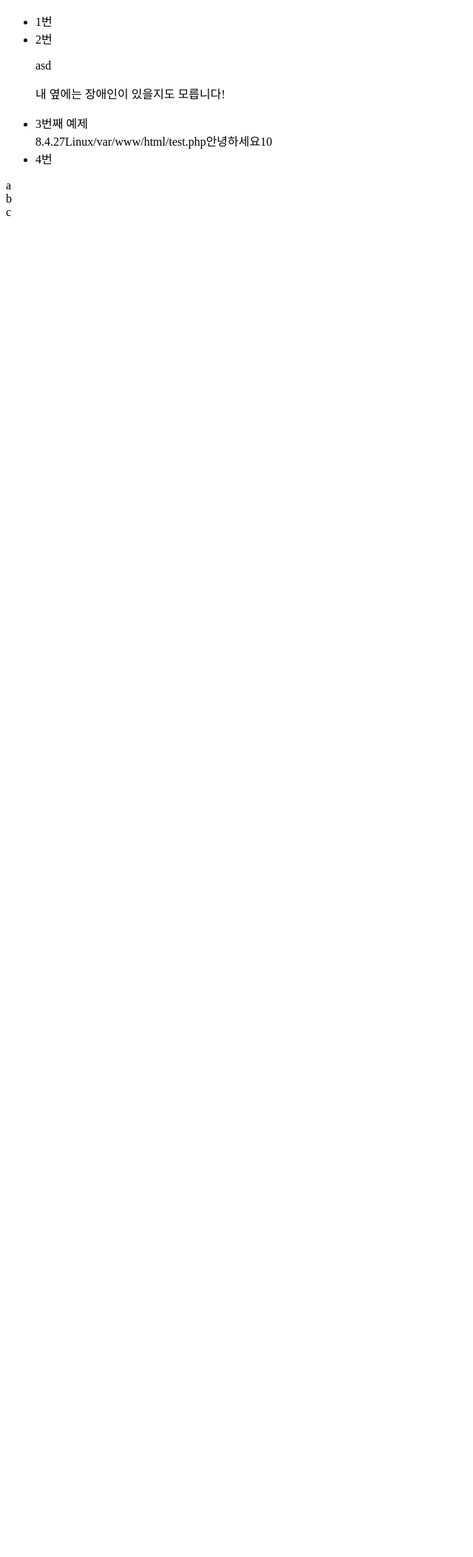
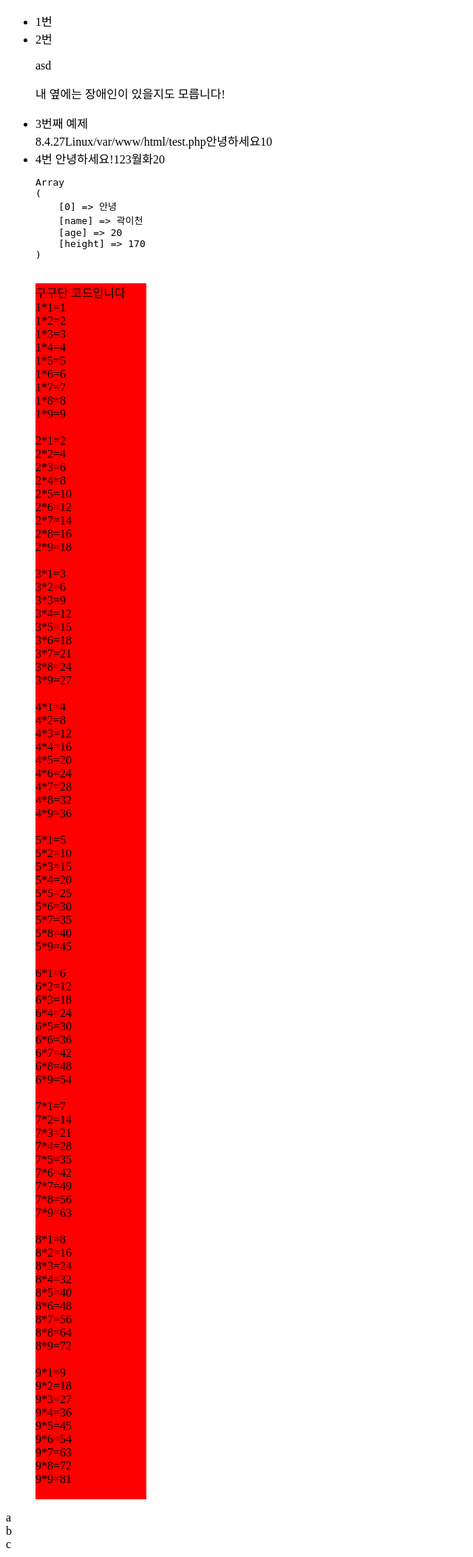
Before and after one commit to tmdwns5422/htdocs, a PHP site: page /test.php in a window 1280 px wide. Shown: the whole page at 74% size, without its empty margins (0-640 px from the left). Before the commit the page ends 292 px from the top, so only its background shows below. Run offline with PHP 8.4, Linux system fonts and the light colour scheme.

Commit message:
php 첫번째수업중 세번째입니다 구구단까지 하고있었습니다.

```diff
--- a/test.php
+++ b/test.php
@@ -18,6 +18,9 @@
 <head>
     <meta charset="UTF-8">
     <title>test.php/index.php가 아닐경우 경로 설정이 달라짐</title>
+    <style>
+        .gugudan{background: red; width:150px;}
+    </style>
 </head>
 <body>
 <ul>
@@ -46,7 +49,104 @@
 
         ?>
     </li>
-    <li>4번</li>
+    <li>4번
+        <?php
+        //[변수선언]
+
+            $data="안녕하세요!";
+            $data2=123;
+            // PHP 변수 선언은 $ 표시를 앞에 해야합니다.
+            print $data;
+            print $data2;
+            // PHP 변수를 이용한 출력은 이런식으로 하면 됩니다.
+            // 변수에 타입은 자동으로 변환됩니다 $ 하나로.. c처럼 int,float 등 필요없습니다.
+
+
+
+
+
+
+        //[배열] - 초기화방법 ( Login / Logout )
+
+            $arr=array();
+            $arr2=[];
+            // 배열안을 공백설정해서 초기화를 시켜줍니다.
+            // 주 사용 용도는 로그인 상태를 로그아웃 시켜줄때 사용합니다.
+
+
+        //[배열]
+
+            $week[]="월";
+            $week[]="화";
+            // 위와 아래의 코드는 같은 뜻입니다.
+            $week[0]="월";
+            $week[1]="화";
+
+            print $week[0];
+            print $week[1];
+            // 배열의  출력은 위와 같이 하면 됩니다.
+
+
+        //[배열] - 효율개선 ( array 함수 사용 )
+
+            $arr=array(1,2,3,4,5,"안녕","하세요");
+            // array 함수를 사용하면 효율적인 배열코드 작성이 가능합니다.
+            // 상수,문자열 두개를 한꺼번에 사용가능합니다.
+            $arr2=[10,20,30,"배가","고파요"];
+            // PHP_VERSION 이 5.4 이상부터 위와 같이 array 함수 없이도 사용가능합니다.
+            // 출력방법은 동일합니다.
+
+        //[배열] - 연관배열 ( 게시판 제작때 유용 )
+
+            $member[0]="안녕";
+            // 연관배열은 위처럼 몇번째를 선택하는게 아닌 하나의 연관요소를 만들어 배열요소를 만듭니다
+            // 나중에 이름들,나이만을 출력하거나 불러올때 유용합니다.
+            $member["name"]="곽이천";
+            $member["age"]="20";
+            $member["height"]="170";
+
+            print $member["age"];
+            // 연관배열 출력방법입니다.
+            print "<pre>";
+            // 이 문장 아래의 요소를 재정렬 해줍니다 ( 보기편하도록 )
+            print_r ($member);
+            // 연관배열의 모든 요소를 순차적으로 출력합니다.
+
+
+
+        //[반복문] - for문 ( 가장 자주 쓰임 )
+            /*
+            for($i=1;$i<10;$i++)
+            {
+                for($j=1;$j<10;$j++)
+                {
+                    print $i."*".$j."=".$i*$j;
+                    print("<br>");
+
+                }
+                print("<br>");
+            }
+            */
+            // 위 코드는 반복문을 활용한 구구단 코드입니다.
+        ?>
+    </li>
+    <p class="gugudan">구구단 코드입니다<br>
+        <?php
+            for($i=1;$i<10;$i++)
+            {
+                for($j=1;$j<10;$j++)
+                {
+                    print $i."*".$j."=".$i*$j;
+                    print("<br>");
+
+                }
+                print("<br>");
+            }
+            //구구단코드입니다.
+            // 이 아래는 구구단 배경을 짝수는 파란색 홀수는 빨간색이 되게하는것입니다.
+
+        ?>
+    </p>
 </ul>
 
     <header>a</header>
```
